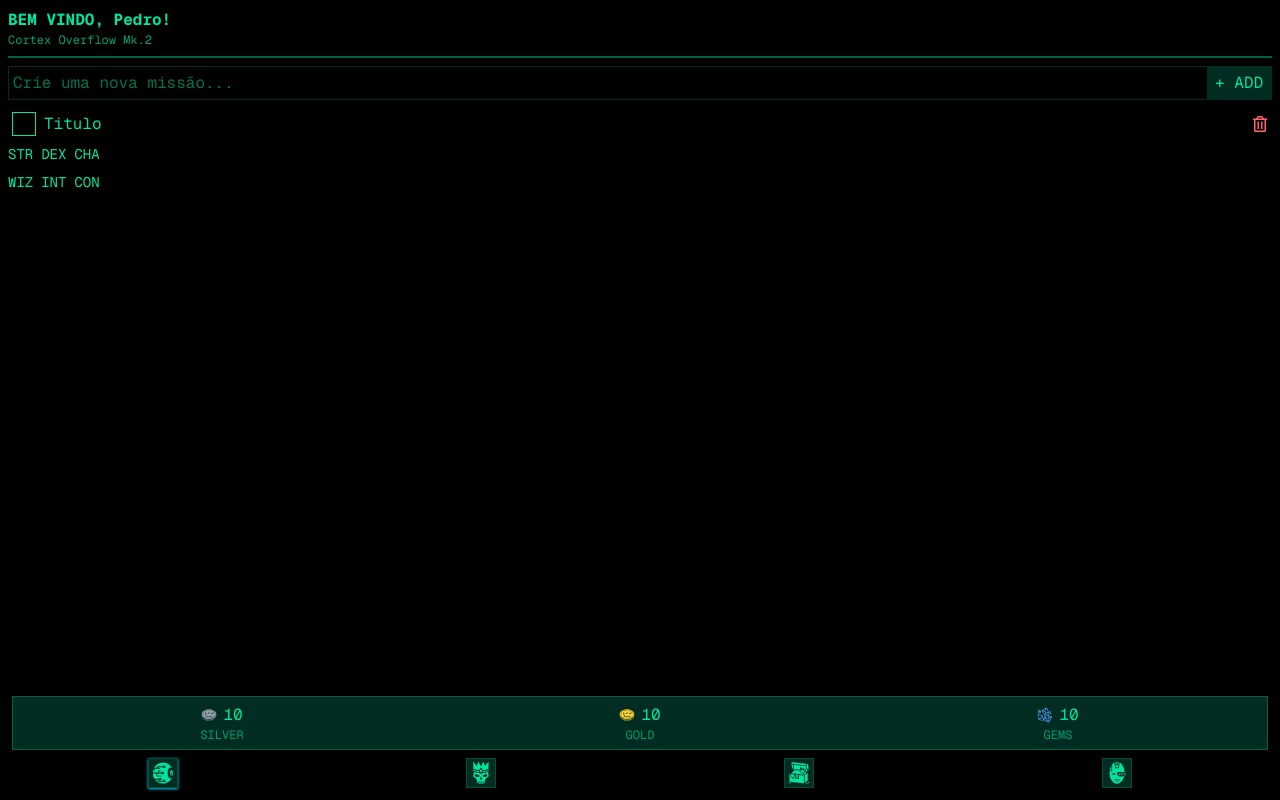
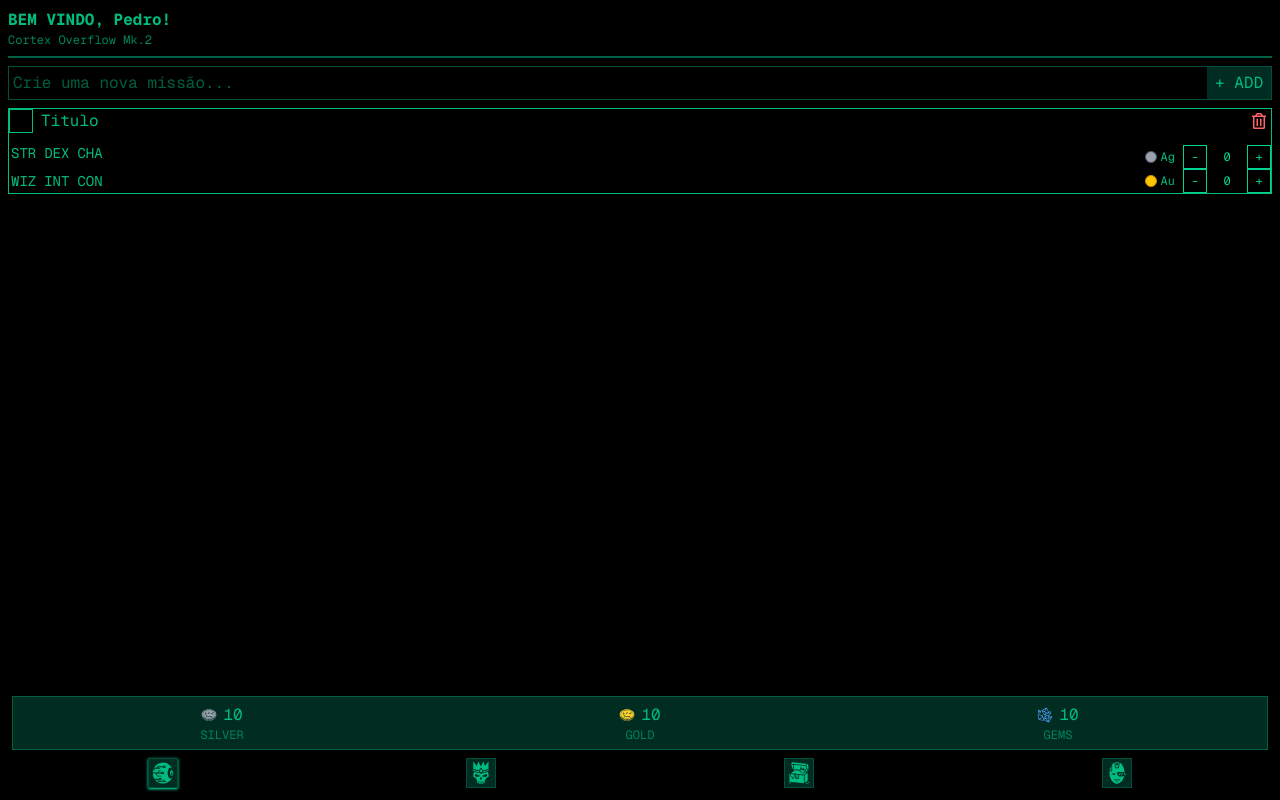
Before and after one commit to PedroVMLopes/cortex-overflow, a Next.js app: page / in a window 1280 px wide. Built offline with nearby package versions, Linux system fonts and the light colour scheme; a web font is replaced by a local one.

Commit message:
taskCard front components done

```diff
--- a/app/Components/Navbar.tsx
+++ b/app/Components/Navbar.tsx
@@ -4,7 +4,7 @@ import Link from "next/link";
 export default function Navbar():any {
 
     return (
-        <div className="fixed bottom-0 pb-1 px-1 w-full font-mono">
+        <div className="fixed bottom-0 pb-1 px-1 w-full font-mono text-emerald-500">
             <div className="grid grid-cols-3 items-center text-center m-2 py-1.5 border border-emerald-800 bg-emerald-950">
                 <div className="flex flex-col justify-center items-center">
                     <div className="flex flex-row gap-1.5 items-center">
@@ -33,7 +33,7 @@ export default function Navbar():any {
             </div>
             <div className="grid grid-cols-4 grid-rows-1 my-2 items-center text-center text-3xl">
                 <div className="flex justify-center">
-                    <Link href="/"><GiCyberEye className="bg-emerald-950 border border-emerald-900 p-0.5 shadow shadow-cyan-500" /></Link>
+                    <Link href="/"><GiCyberEye className="bg-emerald-950 border border-emerald-900 p-0.5 shadow shadow-emerald-400" /></Link>
                 </div>
                 <div className="flex justify-center">
                     <Link href="/LegacyObjectives"><GiCrownedSkull className="bg-emerald-950 border border-emerald-900 p-0.5" /></Link>
--- a/app/Components/taskCard.tsx
+++ b/app/Components/taskCard.tsx
@@ -4,20 +4,52 @@ const attributes: string[] = ["STR", "DEX", "CHA", "WIZ", "INT", "CON"];
 
 export const TaskCard = () => {
     return (
-        <div className="font-mono">
-            <div className="flex flex-row items-center justify-between p-1">
+        <div className="font-mono border">
+            <div className="flex flex-row items-center justify-between">
                 <div className="flex flex-row gap-2">
                     <button className="border w-6 h-6 flex items-center justify-center">  </button>
                     <p>Titulo</p>
                 </div>
-                <FaRegTrashAlt className="text-red-400"/>
+                <FaRegTrashAlt className="text-red-400 mr-1"/>
             </div>
-            {/* Attributes buttons */}
-            <div className="flex flex-row mt-1">
-                <div className="grid grid-cols-3 gap-2 text-sm">
+
+            <div className="flex flex-row mt-2 justify-between">
+                {/* Attributes buttons */}
+                <div className="grid grid-cols-3 gap-1 text-sm">
                     {attributes.map(att => (
-                        <button key={att}>{att}</button>
+                        <button
+                            key={att}
+                            className="hover:bg-emerald-900 p-0.5"
+                            >{att}</button>
                     ))}
+                </div>
+
+                {/* Rewards Selection */}
+                <div className="flex flex-col justify-end">
+                    {/* Silver Coin */}
+                    <div className="flex items-center justify-between gap-2">
+                        <div className="flex items-center gap-1">
+                            <div className="w-3 h-3 rounded-full bg-gray-400 border border-gray-600"></div>
+                            <span className="text-xs">Ag</span>
+                        </div>
+                        <div className="flex items-center gap-1">
+                            <button className="w-6 h-6 border border-emerald-400 bg-transparent text-emerald-400 hover:bg-emerald-900 flex items-center justify-center text-xs transition-colors">-</button>
+                            <span className="w-8 text-center text-xs text-emerald-400">0</span>
+                            <button className="w-6 h-6 border border-emerald-400 bg-transparent text-emerald-400 hover:bg-emerald-900 flex items-center justify-center text-xs transition-colors">+</button>
+                        </div>
+                    </div>
+                    {/* Gold Coin */}
+                    <div className="flex items-center justify-between gap-2">
+                        <div className="flex items-center gap-1">
+                            <div className="w-3 h-3 rounded-full bg-yellow-400 border border-yellow-600"></div>
+                            <span className="text-xs">Au</span>
+                        </div>
+                        <div className="flex items-center gap-1">
+                            <button className="w-6 h-6 border border-emerald-400 bg-transparent text-emerald-400 hover:bg-emerald-900 flex items-center justify-center text-xs transition-colors">-</button>
+                            <span className="w-8 text-center text-xs text-emerald-400">0</span>
+                            <button className="w-6 h-6 border border-emerald-400 bg-transparent text-emerald-400 hover:bg-emerald-900 flex items-center justify-center text-xs transition-colors">+</button>
+                        </div>
+                    </div>
                 </div>
             </div>
         </div>
--- a/app/globals.css
+++ b/app/globals.css
@@ -2,12 +2,10 @@
 
 :root {
   --background: #000000;
-  --foreground: #00e4a0;
 }
 
 @theme inline {
   --color-background: var(--background);
-  --color-foreground: var(--foreground);
   --font-sans: var(--font-geist-sans);
   --font-mono: var(--font-geist-mono);
 }
--- a/app/page.tsx
+++ b/app/page.tsx
@@ -2,13 +2,13 @@ import { TaskCard } from "./Components/taskCard";
 
 export default function Home() {
   return (
-    <div className="font-mono m-2">
+    <div className="font-mono text-emerald-500 m-2">
         <p className="font-bold">BEM VINDO, Pedro!</p>
         <p className="text-xs opacity-70">Cortex Overflow Mk.2</p>
         <div className="h-0.5 w-full bg-emerald-800 my-2"></div>
 
         {/* Input to add a new task */}
-        <div className="flex justify-between border border-emerald-950">
+        <div className="flex justify-between border border-emerald-900">
           <input
             type="text"
             placeholder="Crie uma nova missão..."
```
